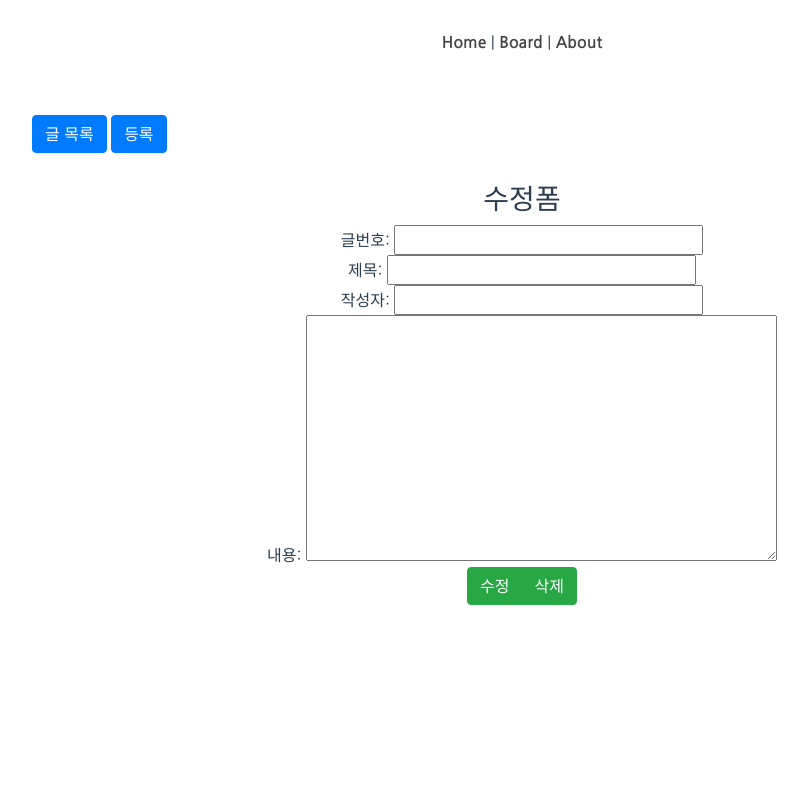
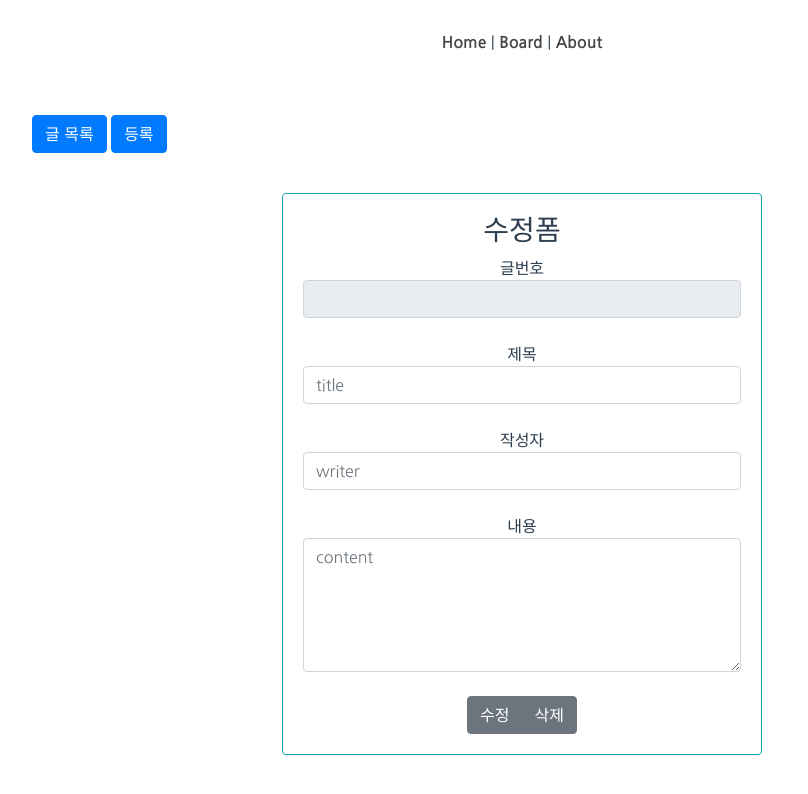
Before and after one commit to dydwkd486/board-test, a Vue app: page /modify/1 in a window 1280 px wide. Shown: the top 794 px of the page, without its empty margins (118-926 px from the left). Built offline with nearby package versions, Linux system fonts and the light colour scheme; no server answers.

Commit message:
[update] add bootstrap

```diff
--- a/src/components/ListPost.vue
+++ b/src/components/ListPost.vue
@@ -1,7 +1,7 @@
 <template>
     <div>
         <h3>Posts</h3>
-        <b-table hover :items="infos">
+        <b-table :bordered="bordered" hover :items="infos">
           <template #cell(no)="data">
             {{data.item.no}}
           </template>
@@ -68,7 +68,6 @@ export default {
 </script>
 
 <style>
-
 table{
 	margin : auto;
     width : 80%;
--- a/src/components/ModifyPost.vue
+++ b/src/components/ModifyPost.vue
@@ -1,14 +1,19 @@
 <template>
     <div id="update">
-      <h3>수정폼</h3>
-      글번호: <input type="text" v-model="info.no" readonly><br/>
-      제목: <input type="text" v-model="info.title"><br/>
-      작성자: <input type="text" v-model="info.writer"><br/>
-      내용: <textarea cols="30" rows="10" v-model="info.content"></textarea><br/>
-      <b-button-group>
-        <b-button variant="success" @click="updatePost(info.no)">수정</b-button>
-        <b-button variant="success" @click="deletePost(info.no)">삭제</b-button>
-      </b-button-group>
+      <b-card
+        style="max-width: 30rem; margin: auto; margin-top: 10px;"
+        class="mb-2"
+        border-variant="info">
+          <h3>수정폼</h3>
+          글번호 <b-form-input type="text" v-model="info.no" readonly></b-form-input><br/>
+          제목 <b-form-input type="text" v-model="info.title" placeholder="title"></b-form-input><br/>
+          작성자 <b-form-input type="text" v-model="info.writer" placeholder="writer"></b-form-input><br/>
+          내용 <b-form-textarea cols="30" rows="5" v-model="info.content" placeholder="content"></b-form-textarea><br/>
+          <b-button-group>
+            <b-button  @click="updatePost(info.no)">수정</b-button>
+            <b-button  @click="deletePost(info.no)">삭제</b-button>
+          </b-button-group>
+      </b-card>
     </div>
 </template>
 <script>
--- a/src/components/RegistPost.vue
+++ b/src/components/RegistPost.vue
@@ -1,11 +1,16 @@
 <template>
-  <div id="create">
-        <h3>입력폼</h3>
-        제목: <input type="text" v-model="info.title"><br/>
-        작성자: <input type="text" v-model="info.writer"><br/>
-        내용: <textarea cols="30" rows="10" v-model="info.content"></textarea><br/>
-        <button @click="newPost">등록</button>
-       </div>
+    <div id="create">
+        <b-card
+        style="max-width: 30rem; margin: auto; margin-top: 10px;"
+        class="mb-2"
+        border-variant="info">
+            <h3>입력폼</h3>
+            제목 <b-form-input type="text" v-model="info.title" placeholder="title"></b-form-input><br/>
+            작성자 <b-form-input type="text" v-model="info.writer" placeholder="writer"></b-form-input><br/>
+            내용 <b-form-textarea cols="30" rows="5" v-model="info.content" placeholder="content"></b-form-textarea><br/>
+            <b-button @click="newPost">등록</b-button>
+        </b-card>
+    </div>
 </template>
 
 <script>
@@ -44,3 +49,8 @@ export default {
 }
 }
 </script>
+<style>
+    #create{
+
+    }
+</style>
--- a/src/views/AboutView.vue
+++ b/src/views/AboutView.vue
@@ -1,11 +1,50 @@
 <template>
     <div class="about">
-        <p>
-      <a href="https://github.com/dydwkd486">용장</a>,
-      <a href="https://github.com/yu-so-young2">소영</a>,
-      <a href="https://github.com/bobsini601">신희</a>
 
-    </p>
+        <b-card
+        title="조용장"
+        img-src="https://picsum.photos/600/300/?image=25"
+        img-alt="Image"
+        img-top
+        tag="article"
+        style="max-width: 20rem;"
+        class="mb-2"
+        >
+        <b-card-text>
+          조용하지 않은 개발자
+        </b-card-text>
+        <b-button href="https://github.com/dydwkd486" >Github</b-button>
+      </b-card>
+
+      <b-card
+        title="유소영"
+        img-src="https://picsum.photos/600/300/?image=25"
+        img-alt="Image"
+        img-top
+        tag="article"
+        style="max-width: 20rem;"
+        class="mb-2"
+        >
+        <b-card-text>
+          커여운 개발자
+        </b-card-text>
+        <b-button href="https://github.com/yu-so-young2" >Github</b-button>
+      </b-card>
+
+      <b-card
+        title="박신희"
+        img-src="https://picsum.photos/600/300/?image=25"
+        img-alt="Image"
+        img-top
+        tag="article"
+        style="max-width: 20rem;"
+        class="mb-2"
+        >
+        <b-card-text>
+          열심히는 하는 개발자
+        </b-card-text>
+        <b-button href="https://github.com/bobsini601" >Github</b-button>
+      </b-card>
 
     </div>
   </template>
@@ -15,8 +54,31 @@
   export default {
     name: 'AboutView',
     components: {
-    }
+    },
+    data() {
+          return {
+            teamList :[
+              {
+                name : '조용장',
+                content : 'text',
+                url: '',
+              },
+              {
+                name : '박신희',
+                content : 'text',
+                url: '',
+              },
+              {
+                name : '유소영',
+                content : 'text',
+                url: '',
+              }
+            ]
+          }
+    },
   }
+
+
   </script>
 
   <style>
@@ -26,5 +88,9 @@ p a{
   font-weight: 600;
   color:#454545;
 }
+.about{
+    display:flex;
+    justify-content: center;
+}
 
 </style>
```
